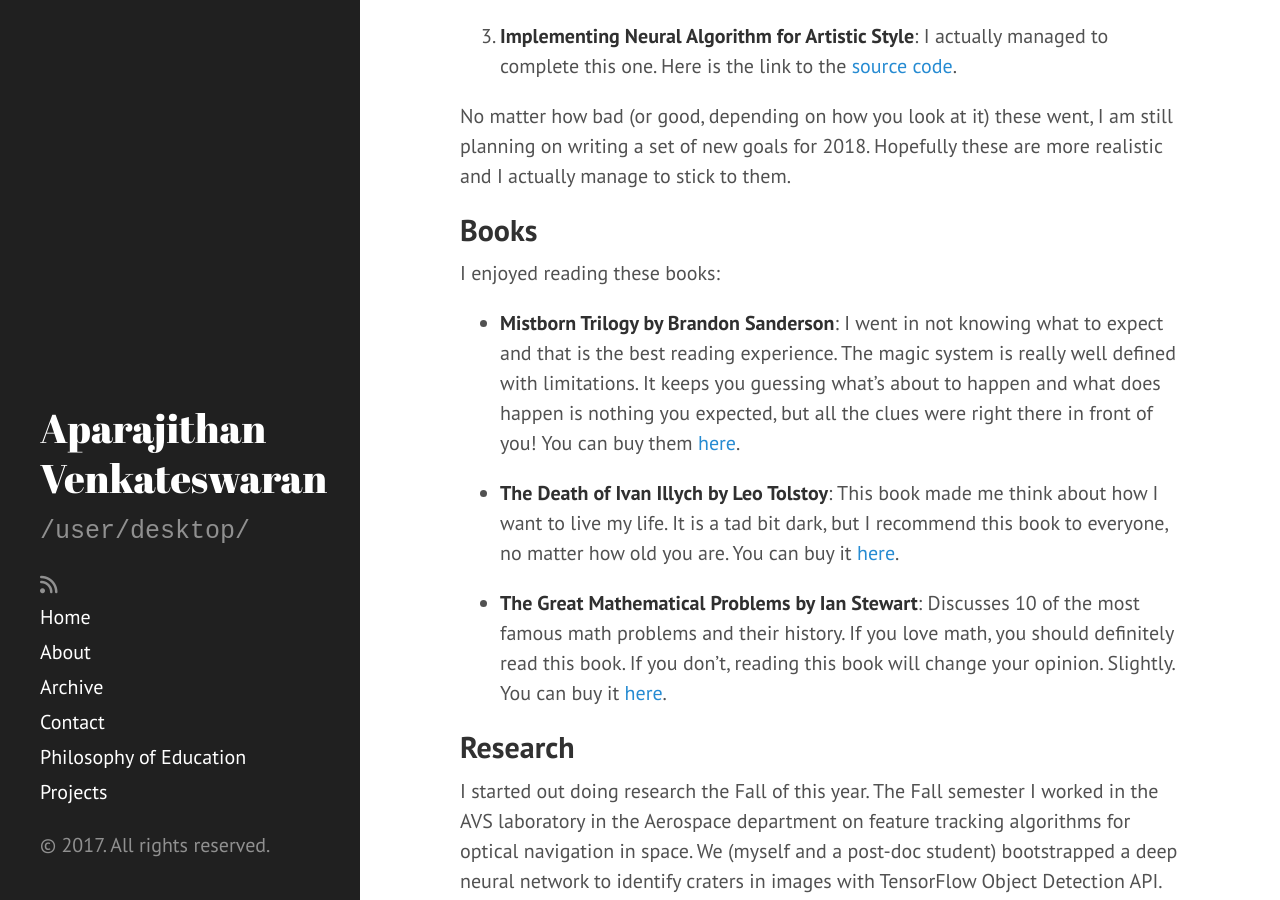
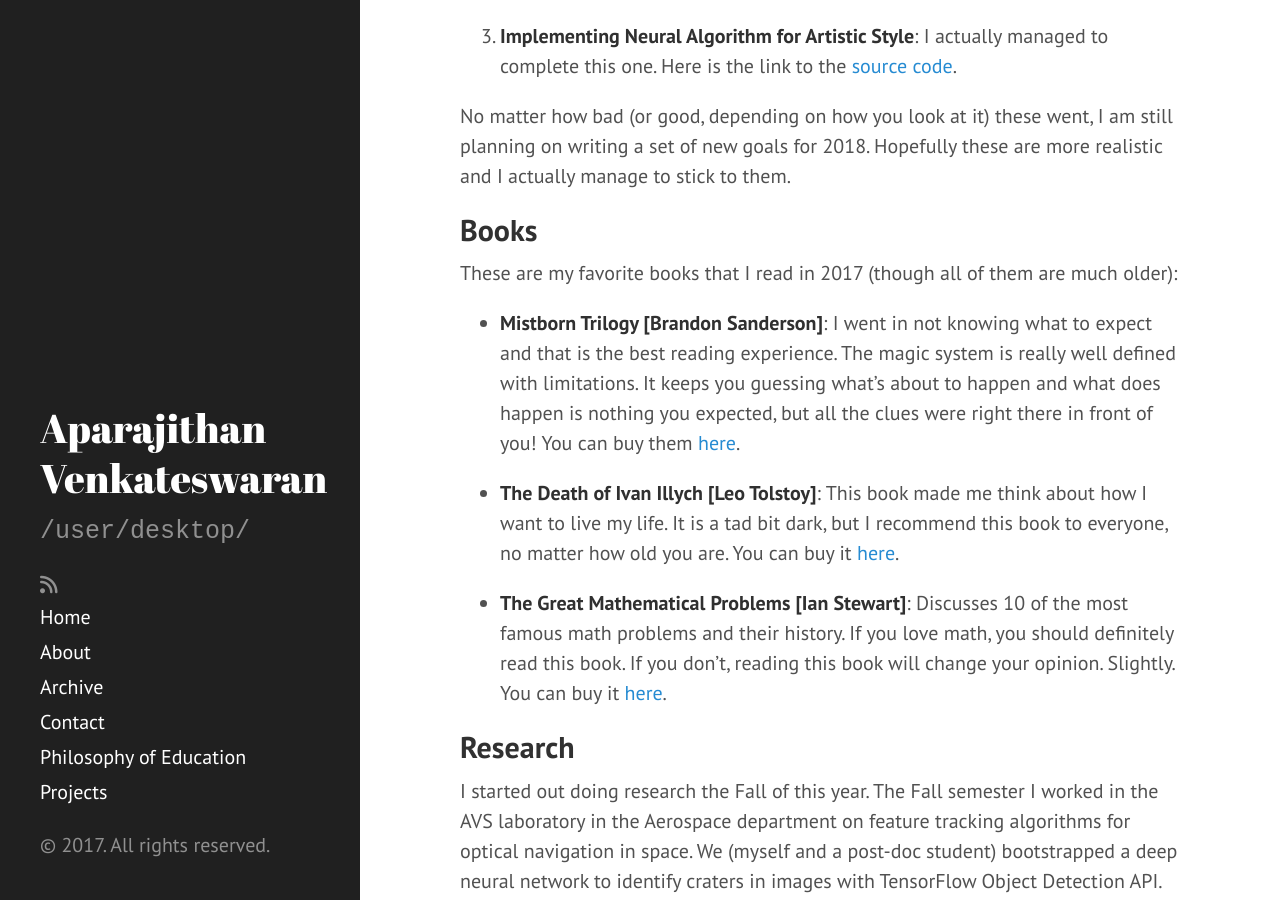
Before and after one commit to AparaV/aparavenkat.com, a Jekyll site: the page built from _posts/2017-12-30-2017-review.md, in a window 1280 px wide and 900 px high, scrolled down 677 px. Built offline with Jekyll 4.4.1, drawn with Linux system fonts in a browser that asks for light colours; nearby versions of some CDN libraries; comment, search, counter and statistics services are not loaded.

Commit message:
Some edite

```diff
--- a/_posts/2017-12-30-2017-review.md
+++ b/_posts/2017-12-30-2017-review.md
@@ -24,13 +24,13 @@ No matter how bad (or good, depending on how you look at it) these went, I am st
 
 ## Books
 
-I enjoyed reading these books:
+These are my favorite books that I read in 2017 (though all of them are much older):
 
-* **Mistborn Trilogy by Brandon Sanderson**: I went in not knowing what to expect and that is the best reading experience. The magic system is really well defined with limitations. It keeps you guessing what's about to happen and what does happen is nothing you expected, but all the clues were right there in front of you! You can buy them <a href="https://www.amazon.com/Mistborn-Trilogy-Boxed-Hero-Ascension/dp/076536543X/ref=sr_1_1?ie=UTF8&qid=1514497478&sr=8-1&keywords=mistborn" target="_blank">here</a>.
+* **Mistborn Trilogy [Brandon Sanderson]**: I went in not knowing what to expect and that is the best reading experience. The magic system is really well defined with limitations. It keeps you guessing what's about to happen and what does happen is nothing you expected, but all the clues were right there in front of you! You can buy them <a href="https://www.amazon.com/Mistborn-Trilogy-Boxed-Hero-Ascension/dp/076536543X/ref=sr_1_1?ie=UTF8&qid=1514497478&sr=8-1&keywords=mistborn" target="_blank">here</a>.
 
-* **The Death of Ivan Illych by Leo Tolstoy**: This book made me think about how I want to live my life. It is a tad bit dark, but I recommend this book to everyone, no matter how old you are. You can buy it <a href="https://www.amazon.com/Death-Ivan-Ilyich-Leo-Tolstoy/dp/1512381322/ref=sr_1_1?s=books&ie=UTF8&qid=1514497602&sr=1-1&keywords=death+of+ivan+ilyich" target="_blank">here</a>.
+* **The Death of Ivan Illych [Leo Tolstoy]**: This book made me think about how I want to live my life. It is a tad bit dark, but I recommend this book to everyone, no matter how old you are. You can buy it <a href="https://www.amazon.com/Death-Ivan-Ilyich-Leo-Tolstoy/dp/1512381322/ref=sr_1_1?s=books&ie=UTF8&qid=1514497602&sr=1-1&keywords=death+of+ivan+ilyich" target="_blank">here</a>.
 
-* **The Great Mathematical Problems by Ian Stewart**: Discusses 10 of the most famous math problems and their history. If you love math, you should definitely read this book. If you don't, reading this book will change your opinion. Slightly. You can buy it <a href="https://www.amazon.com/Great-Mathematical-Problems-Ian-Stewart/dp/1846683378/ref=sr_1_2?s=books&ie=UTF8&qid=1514497753&sr=1-2&keywords=ian+stewart+the+great+mathematical+problems" target="_blank">here</a>.
+* **The Great Mathematical Problems [Ian Stewart]**: Discusses 10 of the most famous math problems and their history. If you love math, you should definitely read this book. If you don't, reading this book will change your opinion. Slightly. You can buy it <a href="https://www.amazon.com/Great-Mathematical-Problems-Ian-Stewart/dp/1846683378/ref=sr_1_2?s=books&ie=UTF8&qid=1514497753&sr=1-2&keywords=ian+stewart+the+great+mathematical+problems" target="_blank">here</a>.
 
 ## Research
 
```
